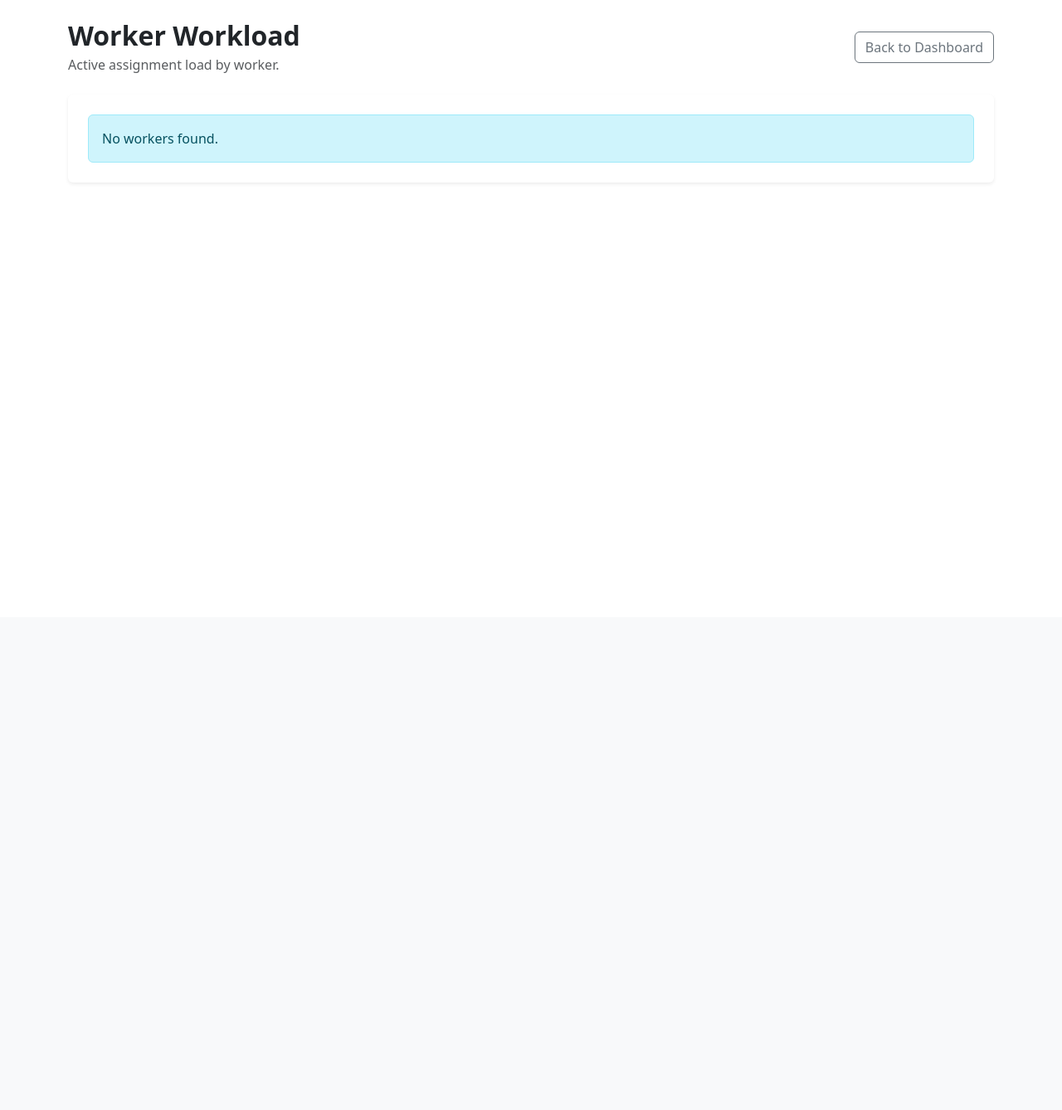
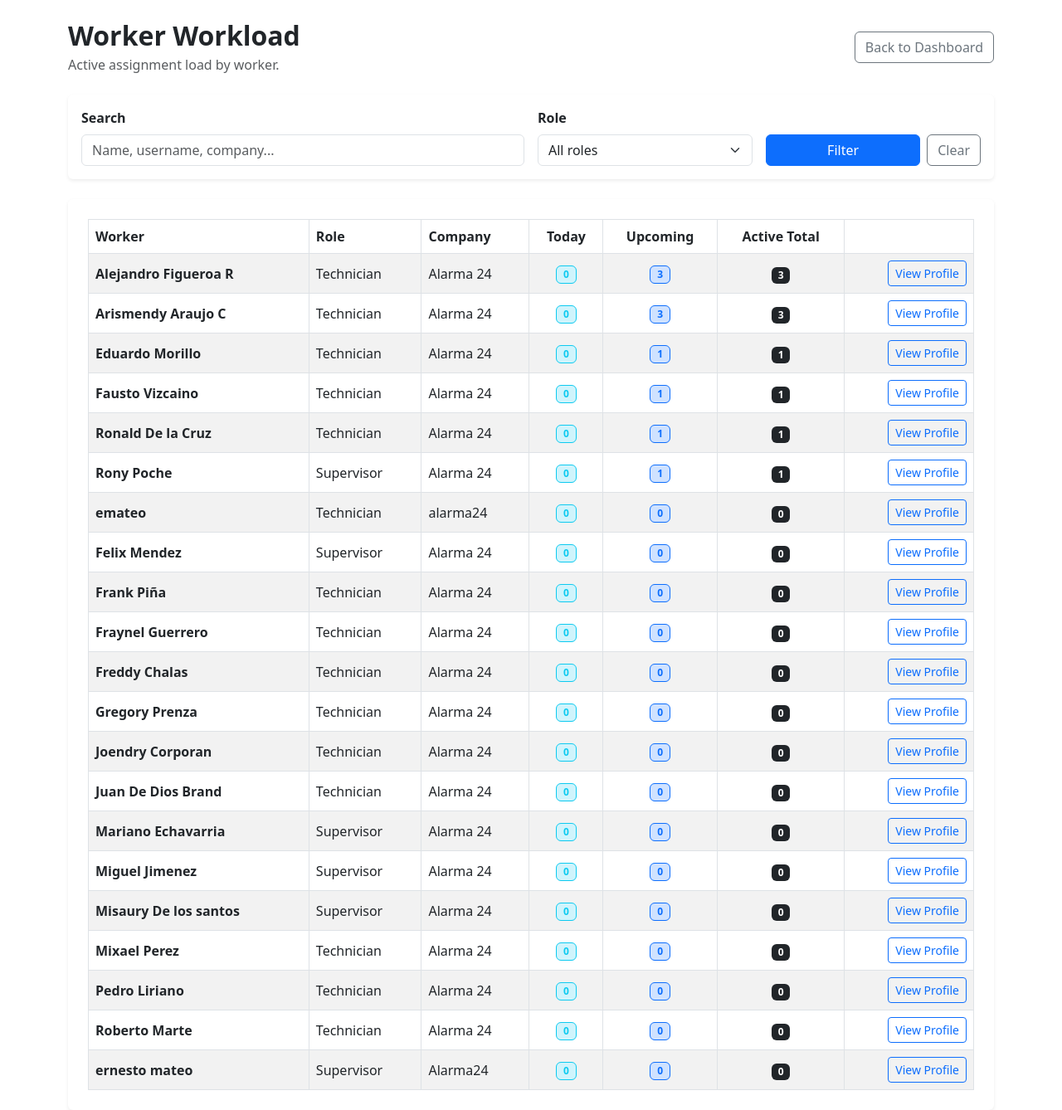
Before and after one commit to ernestojrs/A24_stimator, a Django app: page /work-tracking/workload/ in a window 1280 px wide. Shown: the part 56-1394 px from the top of the page at 83% size. Before the commit the page ends 252 px from the top, so only its background shows below. Run offline with Django 5.2, Linux system fonts and the light colour scheme; a user stored in the database is signed in; data comes from the database, SQL or seed files in the repository; both versions use the stored data as it was after the commit.

Commit message:
correciones menores de permisos

```diff
--- a/work_tracking/templates/work_tracking/worker_workload.html
+++ b/work_tracking/templates/work_tracking/worker_workload.html
@@ -13,6 +13,45 @@
         Back to Dashboard
     </a>
 </div>
+
+<form method="get" class="card border-0 shadow-sm mb-4">
+    <div class="card-body">
+        <div class="row g-3 align-items-end">
+            <div class="col-md-6">
+                <label class="form-label fw-semibold">Search</label>
+                <input
+                    type="text"
+                    name="search"
+                    class="form-control"
+                    placeholder="Name, username, company..."
+                    value="{{ selected_search }}"
+                >
+            </div>
+
+            <div class="col-md-3">
+                <label class="form-label fw-semibold">Role</label>
+                <select name="role" class="form-select">
+                    <option value="">All roles</option>
+                    {% for value, label in role_choices %}
+                        <option value="{{ value }}" {% if selected_role == value %}selected{% endif %}>
+                            {{ label }}
+                        </option>
+                    {% endfor %}
+                </select>
+            </div>
+
+            <div class="col-md-3 d-flex gap-2">
+                <button type="submit" class="btn btn-primary w-100">
+                    Filter
+                </button>
+
+                <a href="{% url 'worker_workload' %}" class="btn btn-outline-secondary">
+                    Clear
+                </a>
+            </div>
+        </div>
+    </div>
+</form>
 
 <div class="card border-0 shadow-sm">
     <div class="card-body p-4">
@@ -39,19 +78,28 @@
                                 <td>{{ profile.get_role_display }}</td>
                                 <td>{{ profile.company|default:"-" }}</td>
                                 <td class="text-center">
+                                    <a href="{% url 'assignment_list' %}?status=active&worker={{ profile.user.id }}&start_date={{ today|date:'Y-m-d' }}&end_date={{ today|date:'Y-m-d' }}"
+                                    class="text-decoration-none">
                                         <span class="badge bg-info-subtle text-info border border-info">
                                             {{ profile.today_count }}
                                         </span>
+                                    </a>
                                 </td>
                                 <td class="text-center">
+                                    <a href="{% url 'assignment_list' %}?worker={{ profile.user.id }}"
+                                    class="text-decoration-none">
                                         <span class="badge bg-primary-subtle text-primary border border-primary">
                                             {{ profile.upcoming_count }}
                                         </span>
+                                    </a>
                                 </td>
                                 <td class="text-center">
+                                    <a href="{% url 'assignment_list' %}?status=active&worker={{ profile.user.id }}"
+                                    class="text-decoration-none">
                                         <span class="badge bg-dark">
                                             {{ profile.active_count }}
                                         </span>
+                                    </a>
                                 </td>
                                 <td class="text-end">
                                     <a href="{% url 'worker_profile_detail' profile.id %}" class="btn btn-outline-primary btn-sm">
--- a/work_tracking/views.py
+++ b/work_tracking/views.py
@@ -445,6 +445,10 @@ def edit_assignment_view(request, assignment_id):
 
     assignment = get_object_or_404(TechnicianAssigment, id=assignment_id)
 
+    if not request.user.profile.is_management() and assignment.status != TechnicianAssigment.STATUS_ACTIVE:
+        messages.error(request, "Only management can edit completed or cancelled assignments.")
+        return redirect("assignment_detail", assignment_id=assignment.id)
+
     if request.method == 'POST':
         form = TechnicianAssigmentForm(
             request.POST,
@@ -638,12 +642,26 @@ def worker_workload_view(request):
         return redirect("my_schedule")
 
     today = date.today()
+    search = request.GET.get("search","").strip()
+    role = request.GET.get("role","")
     profiles = UserProfile.objects.select_related("user").filter(
         role__in=[
             UserProfile.ROLE_SUPERVISOR,
             UserProfile.ROLE_TECHNICIAN,
         ]
-    ).annotate(
+    )
+    if search:
+        profiles = profiles.filter(
+        Q(user__first_name__icontains=search)
+        | Q(user__last_name__icontains=search)
+        | Q(user__username__icontains=search)
+        | Q(company__icontains=search)
+        )
+
+    if role:
+        profiles = profiles.filter(role=role)
+
+    profiles = profiles.annotate(
         active_count = Count(
             "user__work_assignments",
             filter=Q(user__work_assignments__status = TechnicianAssigment.STATUS_ACTIVE),
@@ -666,14 +684,20 @@ def worker_workload_view(request):
             ),
             distinct=True
         ),
-    ).order_by("-today_count", "-upcoming_count", "user__first_time","user__last_name","user__username")
+    ).order_by("-today_count", "-upcoming_count", "user__first_name","user__last_name","user__username")
 
     return render(
         request,
         "work_tracking/worker_workload.html",
         {
-            "profile":profiles,
+            "profiles":profiles,
             "today":today,
+            "selected_search": search,
+            "selected_role": role,
+            "role_choices":[
+                (UserProfile.ROLE_SUPERVISOR, "Supervisor"),
+                (UserProfile.ROLE_TECHNICIAN, "Technician"),
+            ],
         },
     )
 
```
Also changed, not shown: work_tracking/templates/work_tracking/assignment_detail.html (+6 -1 lines), db.sqlite3. Lines whose indentation alone changed are shown as unchanged.
